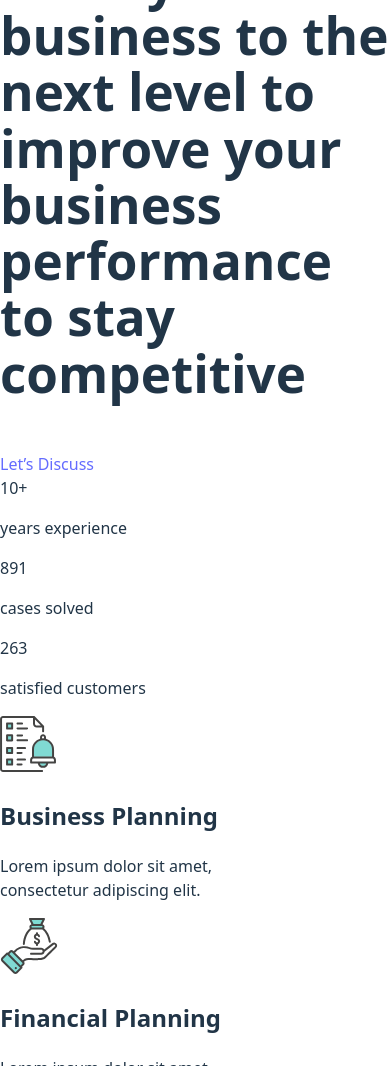
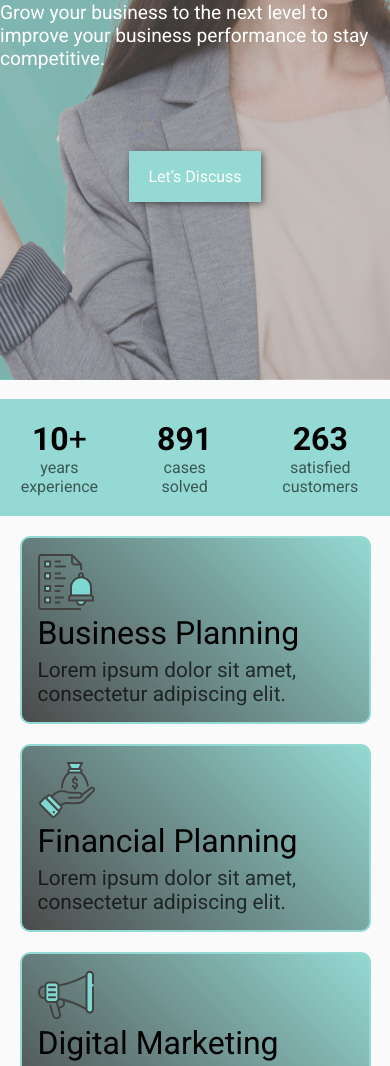
Before and after one commit to francisco-15/Mi_primer_repositorio_de_estilos_css, a website built with Vite: page index.html in a window 390 px wide. Shown: the part 467-1533 px from the top of the page. Built offline with nearby package versions, Linux system fonts and the light colour scheme.

Commit message:
Finalización de estilos para mobile

```diff
--- a/index.html
+++ b/index.html
@@ -9,14 +9,11 @@
   <body>
     <div class="container">
       <header>
-        <picture>
+        <picture class="logo">
+          <source srcset="./img/logo_archesky.png" media="(max-width: 767px)" />
           <source
             srcset="./img/logo_archesky@2x.png"
-            media="(min-width: 1200px)"
-          />
-          <source
-            srcset="./img/logo_archesky.png"
-            media="(max-width: 1199px)"
+            media="(min-width: 768px)"
           />
           <img
             src="./img/logo_archesky.png"
@@ -35,21 +32,23 @@
       </header>
       <main>
         <section id="hero">
-          <h1>
-            <span class="color">smart</span> <span>business</span> <br />
-            <span>with</span> <span class="color">smart</span>
-            <span>people</span>
+          <div class="container">
+            <h1>
+              <span class="color">smart</span> <span>business</span> <br />
+              <span>with</span> <span class="color">smart</span>
+              <span>people</span>
+            </h1>
             <p>
               Grow your business to the next level to improve your business
-              performance to stay competitive
+              performance to stay competitive.
             </p>
-          </h1>
-          <a href="#" class="btn-hero">Let’s Discuss</a>
+            <a href="#" class="btn-hero">Let’s Discuss</a>
+          </div>
         </section>
 
-        <section class="hero-number">
+        <section id="results">
           <article class="we-result">
-            <span>10+</span>
+            <span>10</span><span class="plus">+</span>
             <p>years experience</p>
           </article>
           <article class="we-result">
@@ -61,8 +60,9 @@
             <p>satisfied customers</p>
           </article>
         </section>
-        <section class="services">
-          <article>
+
+        <section id="services">
+          <article class="card">
             <img
               src="./fonts/icon/business_planning.svg"
               alt="Business planning icon"
@@ -73,7 +73,7 @@
               <br />consectetur adipiscing elit.
             </p>
           </article>
-          <article>
+          <article class="card">
             <img
               src="./fonts/icon/financial_planning.svg"
               alt="Financial Planning icon"
@@ -84,7 +84,7 @@
               <br />consectetur adipiscing elit.
             </p>
           </article>
-          <article>
+          <article class="card">
             <img
               src="./fonts/icon/marketing.svg"
               alt="Digital Marketing icon"
@@ -95,7 +95,7 @@
               <br />consectetur adipiscing elit.
             </p>
           </article>
-          <article>
+          <article class="card">
             <img src="./fonts/icon/market.svg" alt="Data analysis icon" />
             <h2>Data Analysis</h2>
             <p>
--- a/package.json
+++ b/package.json
@@ -9,6 +9,7 @@
     "preview": "vite preview"
   },
   "devDependencies": {
+    "sass-embedded": "^1.89.2",
     "vite": "^7.0.4"
   }
 }
--- a/sass/abstracts/_mixins.scss
+++ b/sass/abstracts/_mixins.scss
@@ -0,0 +1,33 @@
+@use "./variables" as *;
+
+/* breakpoint */
+@mixin breakpoint($br) {
+  @if $br == tablet {
+    @media (min-width: $br-tablet) {
+      @content;
+    }
+  }
+
+  @if $br == tablet_horizontal {
+    @media (min-width: $br-tablet-horizontal) {
+      @content;
+    }
+  }
+
+  @if $br == desktop {
+    @media (min-width: $desktop) {
+      @content;
+    }
+  }
+
+  @if $br == desktop_xl {
+    @media (min-width: $desktop_xl) {
+      @content;
+    }
+  }
+}
+
+/* Estilo génerico de botones */
+@mixin btn-generic-style {
+  box-shadow: 2px 2px 7px rgb(0, 0, 0, 0.5);
+}
--- a/sass/abstracts/_variables.scss
+++ b/sass/abstracts/_variables.scss
@@ -1 +1,52 @@
-$roboto-font: 'Roboto', sans-serif;
+/* Función de fuentes */
+$roboto-font: "Roboto", sans-serif;
+
+/* Funciónes de beakpoint para viewport */
+$br-tablet: 768 px;
+$br-tablet-horizontal: 1024px;
+$br-desktop: 1200px;
+$br-desktop-xl: 1400px;
+
+/* Colores */
+$primary-color: #fafafa;
+$secondary-color: #94d9d3;
+$secondary-color-hover: #46c9be;
+$tertiary-color: rgba(0, 0, 0, 0.7);
+$quaternary-color: rgb(255, 255, 250);
+$quinary-color: rgb(0, 0, 0, 0.6);
+$senary-color: rgb(0, 0, 0);
+
+/*Tamaño de fuente */
+$font-size-small-a: 1.2em;
+$font-size-small-b: 1.3em;
+$font-size-small-c: 1.5em;
+$font-size-medium-a: 1.5em;
+$font-size-medium-b: 1.7em;
+$font-size-big-a: 2em;
+$font-size-big-b: 2.5em;
+$font-size-big-c: 2.6em;
+$font-size-big-d: 2.8em;
+$font-size-big-e: 3em;
+$font-size-big-f: 3.5em;
+
+/* Espacio de articulos */
+$space-margin-top-a: 0.8em;
+$space-margin-top-b: 1em;
+$space-margin-top-c: 1.2em;
+$space-margin-top-d: 1.8em;
+$space-margin-top-e: 2.4em;
+$space-margin-top-f: 5em;
+
+$space-margin-bottom-a: 0.2em;
+
+/* Valores para los display: flex */
+$gap-a: 5px;
+$gap-b: 10px;
+$gap-c: 15px;
+$gap-d: 20px;
+$gap-e: 25px;
+
+/* Tamaños para icnonos tipo gráficos */
+$size-icon-a: 1em;
+$size-icon-b: 2.5em;
+$size-icon-c: 3em;
--- a/sass/base/_reset.scss
+++ b/sass/base/_reset.scss
@@ -0,0 +1,18 @@
+@use "./../abstracts/variables" as *;
+
+/* Eliminar las líneas inferiores de todas las etiquetas a*/
+a {
+  text-decoration: none;
+}
+
+/* Aplicar border-box */
+body * {
+  box-sizing: border-box;
+  margin: 0;
+  padding: 0;
+}
+
+/* backgroun color de main */
+body {
+  background-color: $primary-color;
+}
--- a/sass/components/_buttons.scss
+++ b/sass/components/_buttons.scss
@@ -0,0 +1,13 @@
+@use "./../abstracts/variables" as *;
+@use "./../abstracts/mixins" as *;
+
+.btn-hero {
+  color: $quaternary-color;
+  background-color: $secondary-color;
+  padding: 1em 1.2em;
+  margin-top: $space-margin-top-f;
+  @include btn-generic-style;
+  &:hover {
+    background-color: $secondary-color-hover;
+  }
+}
--- a/sass/components/_components.scss
+++ b/sass/components/_components.scss
@@ -1 +1 @@
-@forward 'buttons';
+@forward "buttons";
--- /dev/null
+++ b/sass/layout/_header.scss
@@ -0,0 +1,32 @@
+@use "./../abstracts/variables" as *;
+
+/* Versión mobile first */
+
+/* header */
+header {
+  background-color: $secondary-color;
+  display: flex;
+  flex-direction: column;
+  align-items: center;
+
+  .logo {
+    margin-top: $space-margin-top-a;
+    margin-bottom: $space-margin-top-a;
+  }
+
+  .nav-header ul {
+    display: flex;
+    flex-direction: column;
+    align-items: center;
+    margin-bottom: $space-margin-top-a;
+
+    .btn-nav-header {
+      text-transform: capitalize;
+      color: $tertiary-color;
+      font-size: $font-size-small-a;
+      &:hover {
+        color: rgb(245, 245, 245);
+      }
+    }
+  }
+}
--- /dev/null
+++ b/sass/layout/_hero.scss
@@ -0,0 +1 @@
+@use "./../abstracts/variables" as *;
--- a/sass/pages/_home.scss
+++ b/sass/pages/_home.scss
@@ -0,0 +1,105 @@
+@use "./../abstracts/variables" as *;
+@use "./../abstracts/mixins" as *;
+
+/* Hero mobile */
+
+#hero {
+  height: 80vh;
+  background-image: linear-gradient(
+      0deg,
+      rgba(128, 128, 128, 0.4),
+      rgba(128, 128, 128, 0.4)
+    ),
+    url(./../../img/hero.jpg);
+  background-size: auto;
+  background-repeat: no-repeat;
+  background-position: center center, -230px -100px;
+
+  .container {
+    max-width: 450px;
+    margin: auto;
+    display: flex;
+    flex-direction: column;
+    align-items: center;
+    justify-content: center;
+    gap: 1px;
+    padding-top: $space-margin-top-b;
+  }
+
+  h1 {
+    font-size: $font-size-big-f;
+    text-transform: uppercase;
+    font-weight: bold;
+    color: $senary-color;
+
+    .color {
+      color: $secondary-color;
+    }
+  }
+
+  p {
+    font-size: $font-size-small-a;
+    margin-top: $space-margin-top-a;
+    color: white;
+  }
+}
+
+/* results moblie */
+#results {
+  background-color: $secondary-color;
+  display: flex;
+  align-items: center;
+  justify-content: center;
+  gap: $gap-d;
+  padding-top: 1.3em;
+  padding-bottom: 1.3em;
+  margin-top: $space-margin-top-c;
+
+  .we-result {
+    text-align: center;
+
+    span {
+      font-size: $font-size-big-a;
+      font-weight: bold;
+    }
+
+    .plus {
+      font-weight: 400;
+    }
+
+    p {
+      color: $quinary-color;
+    }
+  }
+}
+
+/* services mobile */
+
+#services {
+  margin: auto;
+  margin-top: $space-margin-top-c;
+  display: flex;
+  flex-direction: column;
+  align-items: center;
+  justify-content: center;
+  gap: $gap-d;
+
+  .card {
+    border: 2px solid $secondary-color;
+    border-radius: 10px;
+    padding: 1em;
+    width: 90vw;
+    background-image: linear-gradient(45deg, $tertiary-color, $secondary-color);
+  }
+
+  h2 {
+    font-size: $font-size-big-a;
+    font-weight: 200;
+    margin-bottom: $space-margin-bottom-a;
+  }
+
+  p {
+    font-size: $font-size-small-b;
+    color: $tertiary-color;
+  }
+}
--- a/sass/themes/_default.scss
+++ b/sass/themes/_default.scss
@@ -1,6 +1,9 @@
-@use "../abstracts/abstracts" as *;
+@use "./../abstracts/abstracts" as *;
 html * {
   font-family: $roboto-font;
+  margin: 0;
+  padding: 0;
+  list-style: none;
 }
 
 body {
--- a/src/main.js
+++ b/src/main.js
@@ -1 +1 @@
-import "./style.css";
+import "./../sass/app.scss";
```
Also changed, not shown: sass/layout/_layout.scss (+7 -5 lines), 1 other file.
